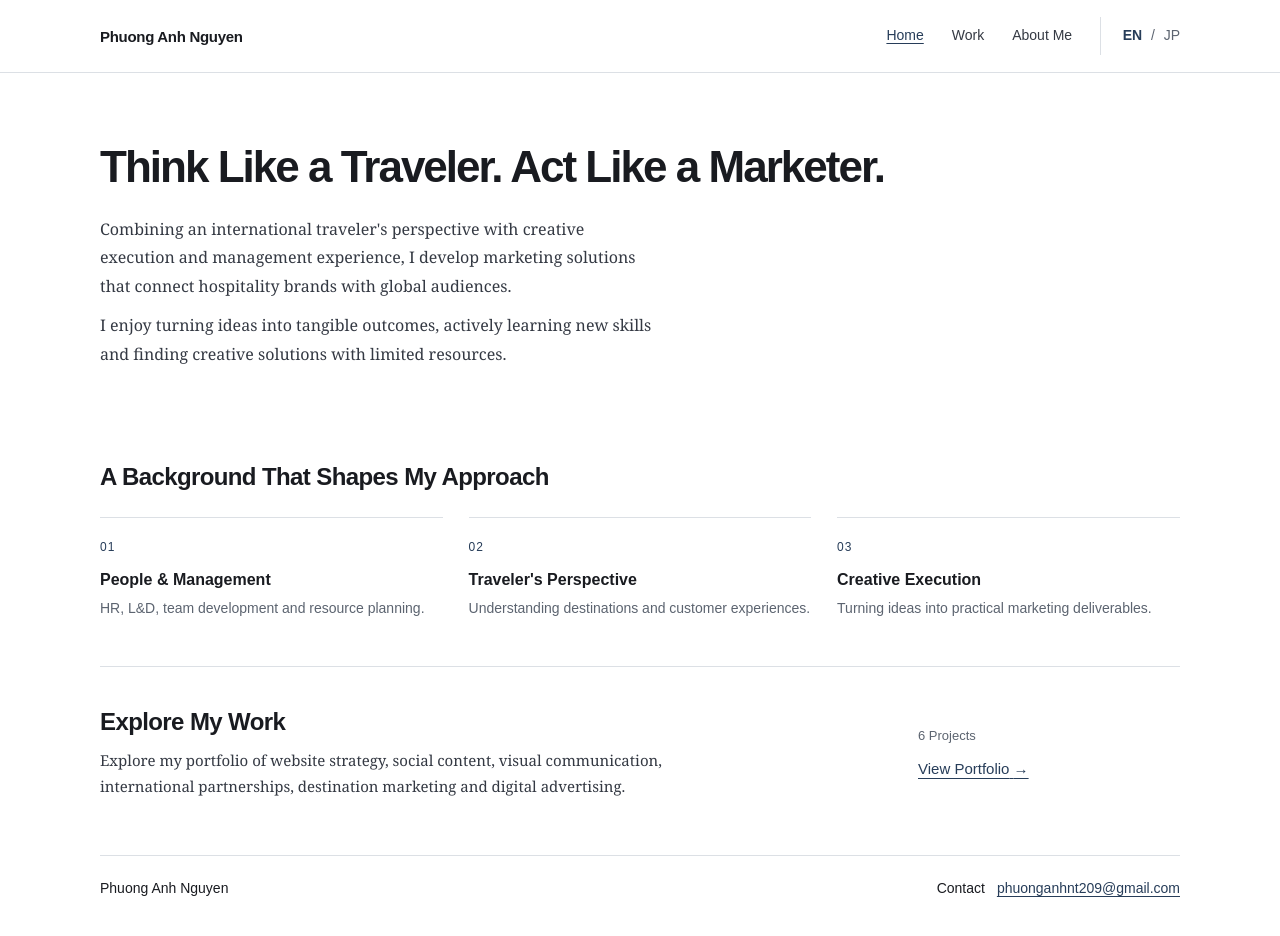
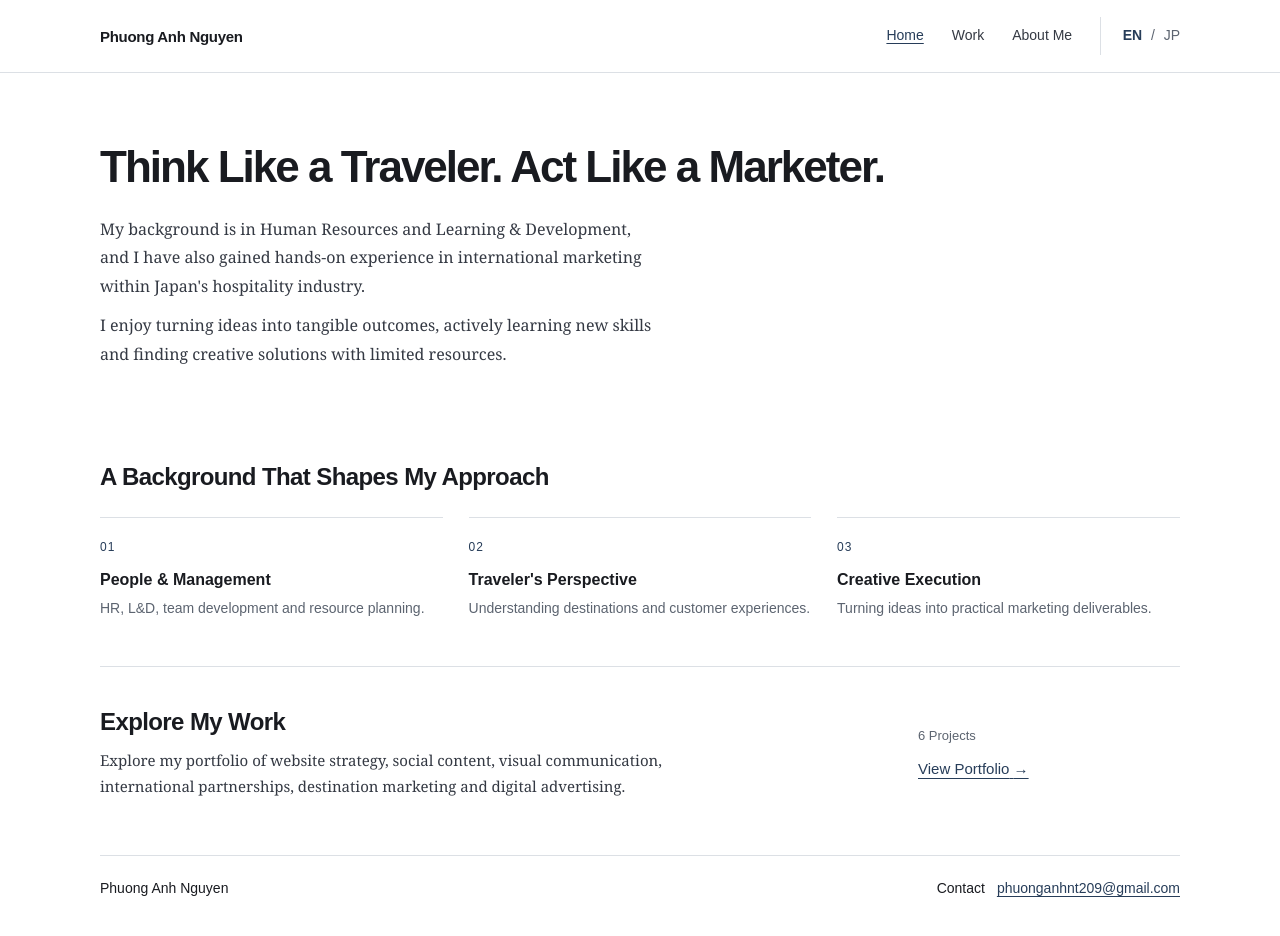
Before and after one commit to phuonganhngh/mkt, a Next.js app: page / in a window 1280 px wide. Built offline with nearby package versions, Linux system fonts and the light colour scheme.

Commit message:
Align Home introduction with approved HR and hospitality marketing background

```diff
--- a/content/site.ts
+++ b/content/site.ts
@@ -12,8 +12,8 @@ export const identity = {
     ja: "アイデアを形にすることが好きで、限られたリソースの中でも主体的に新しいスキルを学び、創造的な解決策を見つけることを大切にしています。",
   },
   intro: {
-    en: "Combining an international traveler's perspective with creative execution and management experience, I develop marketing solutions that connect hospitality brands with global audiences.",
-    ja: "海外旅行者の視点とクリエイティブな実行力、マネジメント経験を活かし、ホスピタリティブランドと世界の旅行者をつなぐマーケティングに取り組んでいます。",
+    en: "My background is in Human Resources and Learning & Development, and I have also gained hands-on experience in international marketing within Japan's hospitality industry.",
+    ja: "人事・人材育成（HR & L&D）をキャリアの基盤とし、日本のホスピタリティ業界で海外マーケティングの実務経験も積んできました。",
   },
   contact: { email: "phuonganhnt209@gmail.com", url: "", label: { en: "Professional profile", ja: "職務プロフィール" } },
 };
```
